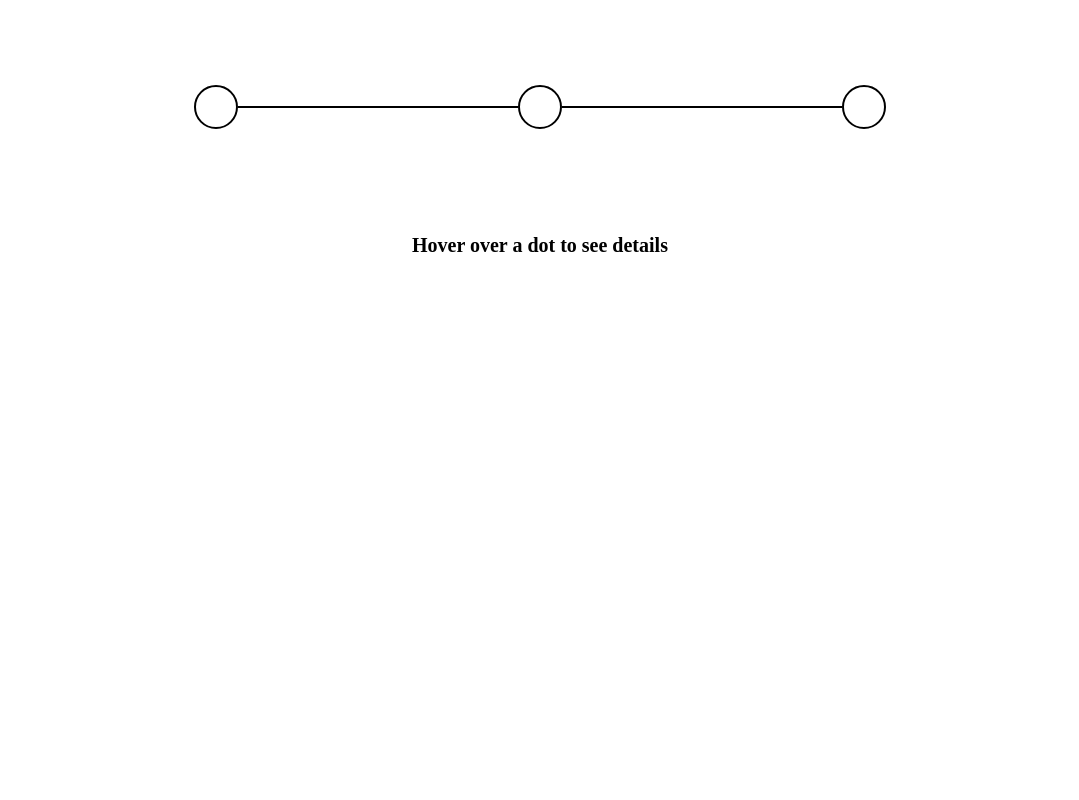
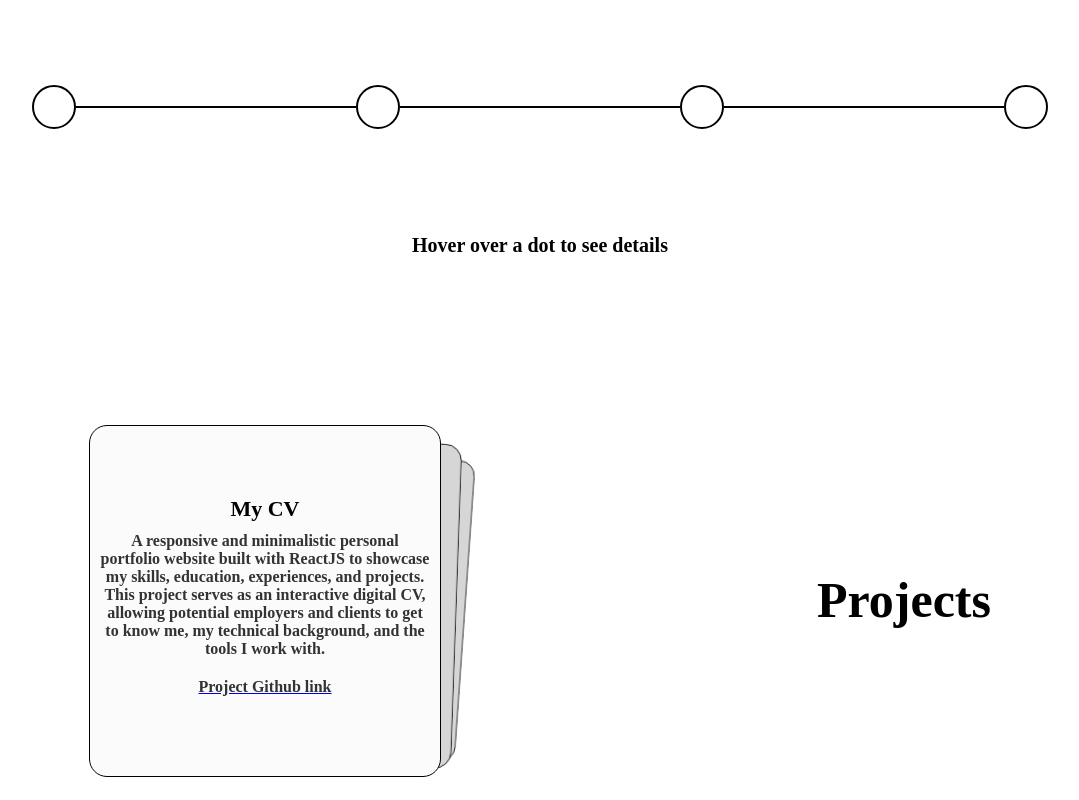
Before and after one commit to Dorsapourmand02/CVdorsapourmand, a React (Vite) app: page / in a window 1280 px wide. Shown: the part 1701-2501 px from the top of the page, without its empty margins (100-1179 px from the left). Before the commit the page ends 2001 px from the top, so only its background shows below. Built offline with nearby package versions, Linux system fonts and the light colour scheme; a web font is replaced by a local one.

Commit message:
Swiper added

```diff
--- a/package.json
+++ b/package.json
@@ -12,7 +12,8 @@
   "dependencies": {
     "bootstrap": "^5.3.6",
     "react": "^19.1.0",
-    "react-dom": "^19.1.0"
+    "react-dom": "^19.1.0",
+    "swiper": "^11.2.8"
   },
   "devDependencies": {
     "@eslint/js": "^9.25.0",
--- a/src/App.jsx
+++ b/src/App.jsx
@@ -7,6 +7,7 @@ import Header from './Component/Header/Header'
 import Skills from './Component/Skills/Skills'
 import Education from './Component/Education/Education'
 import Experience from './Component/Experience/Experience'
+import Projects from './Component/Projects/Projects'
 
 
 function App() {
@@ -19,6 +20,7 @@ function App() {
       <Skills />
       <Education />
       <Experience />
+      <Projects />
     </>
   )
 }
--- a/src/Component/Experience/Experience.jsx
+++ b/src/Component/Experience/Experience.jsx
@@ -6,7 +6,8 @@ function Experience() {
 
   const timelines = [
     { text: "Academy of Architecture (2021–2025) – Website Admin" },
-    { text: "Sanasystem (2025–  ) – Website Admin" },
+    { text: "Sanasystem PIDMCO (2025–  ) – Website Admin , Software support" },
+    { text: "Sanasystem Persian Gulf Bidboland Gas Refining Company (2025–  ) – Software support" },
     { text: "More experiences coming soon..." }
   ];
 
--- /dev/null
+++ b/src/Component/Projects/Projects.css
@@ -0,0 +1,50 @@
+.project-container {
+  display: flex;
+  justify-content: space-around;
+  text-align: center;
+  align-items: center;
+  height: 400px;
+  margin-top: 100px;
+}
+
+.swiper {
+  width: 350px;
+  height: 350px;
+  display: flex;
+  justify-content: center;
+  text-align: center;
+}
+
+.swiper-slide {
+  display: flex;
+  justify-content: center;
+  text-align: center;
+  align-items: center;
+  /* justify-content: center; */
+  border-radius: 18px;
+  font-size: 22px;
+  font-weight: bold;
+  color: #000000;
+  border: 1px solid black;
+  background-color: rgb(251, 251, 251);
+}
+
+.project-title h2 {
+  font-size: 50px;
+}
+
+.swiper-cards .swiper-slide {
+  display: flex;
+  justify-content: center;
+  flex-direction: column;
+  text-align: center;
+  align-items: center;
+}
+
+.swiper-slide p {
+  padding: 10px;
+
+  /* margin-top: 10px; */
+  font-size: 16px;
+  color: #333;
+}
--- /dev/null
+++ b/src/Component/Projects/Projects.jsx
@@ -0,0 +1,48 @@
+import React from "react";
+import "./Projects.css";
+// import React, { useRef, useState } from 'react';
+import { Swiper, SwiperSlide } from 'swiper/react';
+import 'swiper/css';
+import 'swiper/css/effect-cards';
+import { EffectCards } from 'swiper/modules';
+
+
+function Projects() {
+  const projects = [
+    {
+      title: "My CV",
+      description: "A responsive and minimalistic personal portfolio website built with ReactJS to showcase my skills, education, experiences, and projects. This project serves as an interactive digital CV, allowing potential employers and clients to get to know me, my technical background, and the tools I work with.",
+      github: "github link",
+      technologies: "ReactJS, HTML, CSS, JavaScript",
+      links:"https://github.com/Dorsapourmand02/CVdorsapourmand.git"
+    },
+  ];
+  return (
+    <div className="project-container">
+      <div className="project-card">
+      <Swiper
+        effect={'cards'}
+        grabCursor={true}
+        modules={[EffectCards]}
+        className="mySwiper"
+      >
+        <SwiperSlide>
+          <h4>{projects[0].title}</h4>
+          <p>{projects[0].description}</p>
+          <a href={projects[0].links}><p>Project Github link</p></a>
+        </SwiperSlide>
+        <SwiperSlide>Slide 2</SwiperSlide>
+        <SwiperSlide>Slide 3</SwiperSlide>
+
+      </Swiper>
+      </div>
+
+      <div className="project-title">
+        <h2>Projects</h2>
+      </div>
+
+    </div>
+  );
+}
+
+export default Projects;
```
Also changed, not shown: 1 other file (tests, documents, lock files or other folders).
